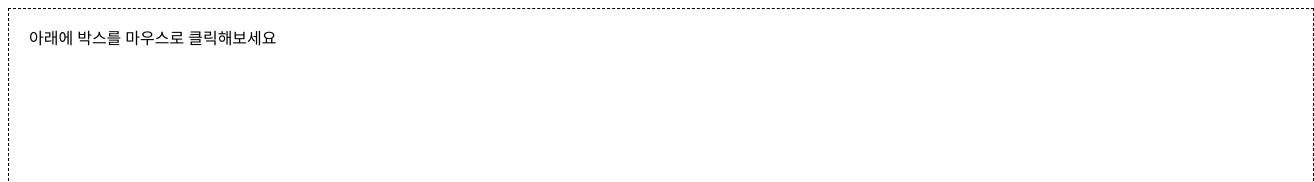
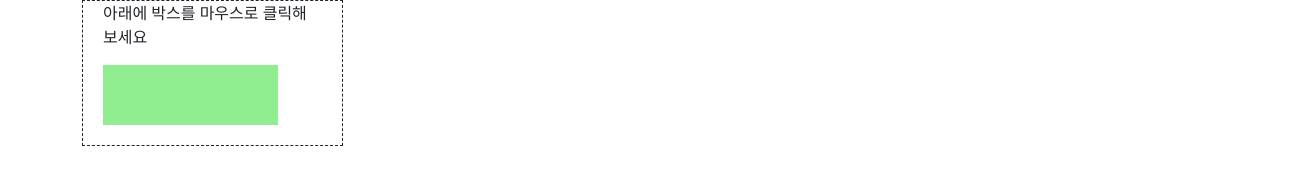
Before and after one commit to yeon-11/9_vue.cdn, a plain HTML site: page index.html in a window 1280 px wide. Shown: the top 182 px of the page, 1314 px wide, since content can reach past the window. Drawn offline with nearby package versions, Linux system fonts and the light colour scheme.

Commit message:
Add files via upload

```diff
--- a/index.html
+++ b/index.html
@@ -1,5 +1,8 @@
 <!DOCTYPE html>
 <html lang="en">
+<meta name="viewport" content="width=device-width, initial-scale=1">
+<link href="https://cdn.jsdelivr.net/npm/bootstrap@5.3.3/dist/css/bootstrap.min.css" rel="stylesheet">
+<script src="https://cdn.jsdelivr.net/npm/bootstrap@5.3.3/dist/js/bootstrap.bundle.min.js"></script>
 
 <head>
     <title>click to run Method</title>
@@ -16,21 +19,21 @@
         #app>div {
             width: 80%;
             height: 60px;
-            background-color: ligthgreen;
+            background-color: lightgreen;
             padding: 20px;
             font-weight: bold;
         }
     </style>
-
+    <div class="container">
+        <div class="row">
+            <div class="col-md-3">
                 <div id="app">
-        <p>아래에 박스를 마우스로 클릭해보세요</p>
+                    <p>아래에 박스를 마우스로 클릭해 보세요</p>
                     <div v-on:click="changeText">
-            {{ text }}
+                        {{text}}
                     </div>
                 </div>
-
                 <script src="https://unpkg.com/vue@3/dist/vue.global.js"></script>
-
                 <script>
                     const app = Vue.createApp({
                         data() {
@@ -40,14 +43,27 @@
                         },
                         methods: {
                             changeText() {
-                    this.text = 'penguin'
+                                this.text = 'hello World!'
                             }
-            },
+                        }
                     })
 
                     app.mount('#app')
 
                 </script>
+            </div>
+            <div class="col-md-3">
+
+            </div>
+            <div class="col-md-3">
+
+            </div>
+            <div class="col-md-3">
+
+            </div>
+        </div>
+    </div>
+
 </body>
 
 </html>
```
Lines whose indentation alone changed are shown as unchanged.
